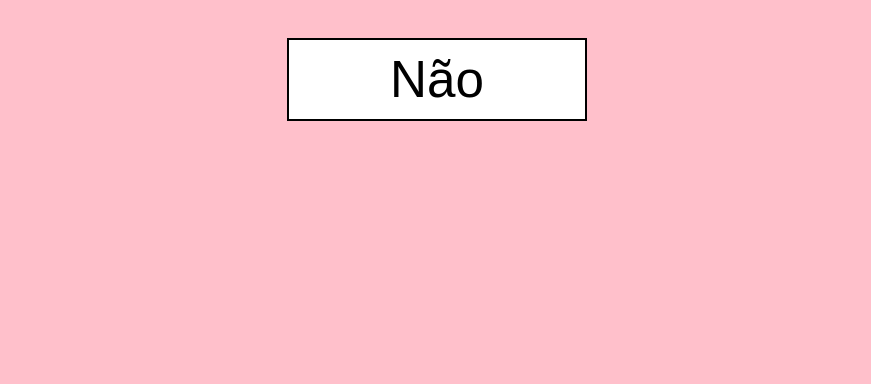
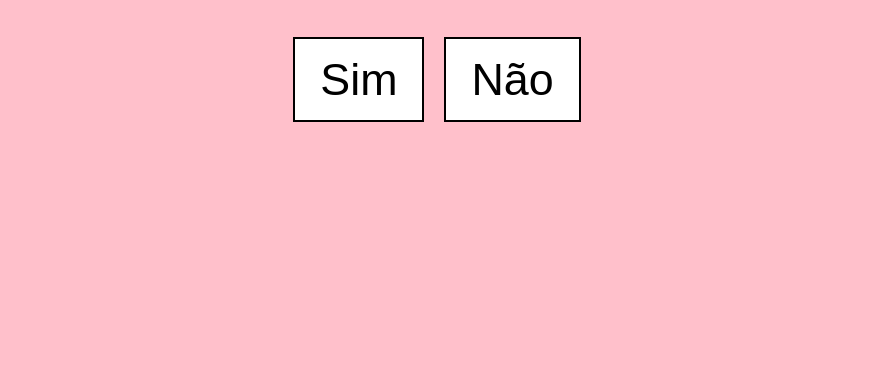
Before and after one commit to YcaroBorges/qsc-2, a plain HTML site: page index.html in a window 1280 px wide. Shown: the part 416-800 px from the top of the page, without its empty margins (203-1074 px from the left). Drawn offline with Linux system fonts and the light colour scheme.

Commit message:
Update index.html

```diff
--- a/index.html
+++ b/index.html
@@ -21,31 +21,28 @@
         }
         h1 {
             color: black;
-            font-size: 6vw;
+            font-size: 6vw; /* Escala bem em telas pequenas */
         }
         .buttons {
             margin-top: 20px;
-            display: flex;
-            flex-direction: column;
-            align-items: center;
+            display: flex; /* Usar flex para alinhamento em linha */
+            justify-content: center; /* Centraliza os botões */
+            gap: 20px; /* Espaço entre os botões */
         }
         .button {
             background-color: white;
             border: 2px solid black;
             color: black;
-            padding: 10px 20px;
-            font-size: 4vw;
+            padding: 15px 25px; /* Aumentei o padding para melhorar o ajuste do texto */
+            font-size: 3.5vw; /* Diminuí a fonte dos botões */
             cursor: pointer;
-            margin: 10px;
-            position: relative;
-            width: 100%;
-            max-width: 300px;
+            width: auto; /* Largura automática para acomodar o texto */
+            text-align: center; /* Centraliza o texto no botão */
+            box-sizing: border-box; /* Inclui o padding na largura total */
+            min-width: 100px; /* Largura mínima para os botões */
         }
         .button:hover {
             background-color: #ddd;
-        }
-        #nao {
-            position: absolute;
         }
         #message {
             display: none;
@@ -64,8 +61,9 @@
                 font-size: 8vw;
             }
             .button {
-                font-size: 5vw;
-                padding: 15px 25px;
+                font-size: 4vw; /* Ajuste para telas menores */
+                padding: 15px; /* Mantém o padding consistente */
+                width: auto; /* Deixa a largura automática para telas menores */
             }
             #message {
                 font-size: 6vw;
@@ -102,6 +100,7 @@
     btnNao.addEventListener('mouseover', () => {
         const x = Math.random() * (window.innerWidth - btnNao.offsetWidth);
         const y = Math.random() * (window.innerHeight - btnNao.offsetHeight);
+        btnNao.style.position = 'absolute'; // Mantém a posição apenas durante o movimento
         btnNao.style.left = `${x}px`;
         btnNao.style.top = `${y}px`;
     });
```
